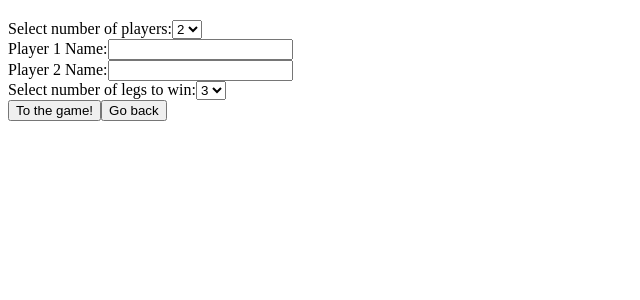
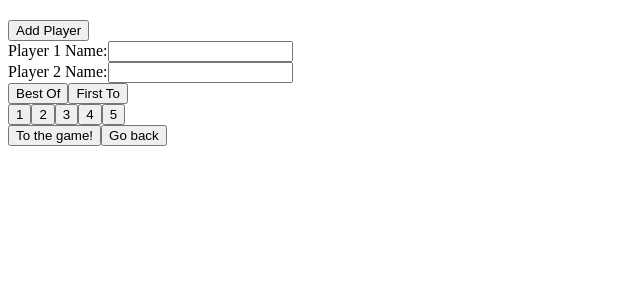
Before and after one commit to StanleyPete/nextjs-typescript-dart-app, a Next.js app: page /game-settings in a window 1280 px wide. Shown: the top 300 px of the page, without its empty margins (0-640 px from the left). Built offline with nearby package versions, Linux system fonts and the light colour scheme.

Commit message:
Major changes in game settings page. Selects replaced with buttons, validate player names and errors handling added.

```diff
--- a/src/app/game-settings/page.tsx
+++ b/src/app/game-settings/page.tsx
@@ -7,27 +7,62 @@ const GameSettings = () => {
    const router = useRouter()
    const searchParams = useSearchParams()
    const gameMode = searchParams.get('mode')! //exclamation point added (non-null assertion used when mode never returns null or undefined)
-   const [playerNames, setPlayerNames] = useState<string[]>(Array(2).fill(''))
-   const [numberOfPlayers, setNumberOfPlayers] = useState(2)
+
+   //State to track player names
+   const [playerNames, setPlayerNames] = useState<string[]>(['', ''])
+   // State to track game type (best of / first to)
+   const [gameType, setGameType] = useState<'bestOf' | 'firstTo'>('bestOf')
+   //State to track number of legs
    const [numberOfLegs, setNumberOfLegs] = useState(3)
+   //State to track if error occured
+   const [isError, setIsError] = useState<boolean>(false)
+   //State to set error message
+   const [errorMessage, setErrorMessage] = useState<string>('')
 
-   //Number of players handler
-   const handleNumberOfPlayers = (event: React.ChangeEvent<HTMLSelectElement>) => {
-      const newNumPlayers = Number(event.target.value)
-      setNumberOfPlayers(newNumPlayers)
-      setPlayerNames(Array(newNumPlayers).fill(''))
-   }
+   //Max number of players
+   const maxPlayers = 4
 
-   // Player name update handler
+   //Player name update handler
    const handleNameChange = (index: number, value: string) => {
       const newNames = [...playerNames]
       newNames[index] = value // Player name update for particular index
       setPlayerNames(newNames)
    }
 
+   //Add a new player input field
+   const addPlayerInput = () => {
+      if (playerNames.length < maxPlayers) {
+         setPlayerNames([...playerNames, ''])
+      } else {
+         setIsError(true)
+         setErrorMessage('Max player number is 4')
+      }
+   }
+
+   //Validate player names
+   const validatePlayerNames = () => {
+      if (playerNames.some(name => name.trim() === '')) {
+         setIsError(true)
+         setErrorMessage('All player names must be filled out.')
+         return false
+      }
+      return true
+   }
+
+   // Game type handler
+   const handleGameTypeChange = (type: 'bestOf' | 'firstTo') => {
+      setGameType(type)
+   }
+
    // Number of legs handler
-   const handleNumberOfLegs = (event: React.ChangeEvent<HTMLSelectElement>) => {
-      setNumberOfLegs(Number(event.target.value))
+   const handleNumberOfLegs = (legs: number) => {
+      setNumberOfLegs(legs)
+   }
+
+   //Error close handler
+   const closeError = () => {
+      setIsError(false)
+      setErrorMessage('')
    }
 
    // Preparing players data and generating URL
@@ -39,46 +74,78 @@ const GameSettings = () => {
       <div className='game-settings'>
          <h2>{gameMode}</h2>
 
+         {/* Error section */}
+         {isError && (
+            <div className="error">
+               <div className="error-content">
+                  <p>{errorMessage}</p>
+                  <button onClick={closeError}>OK</button>
+               </div>
+            </div>
+         )}
+
+         {/* Button to add a new player */}
+         <button onClick={addPlayerInput} className='add-player-button'>Add Player</button>
+
          {/* Selecting number of players section */}
-         <label htmlFor="numberOfPlayers">Select number of players:</label>
-         <select className='select-element number-of-players' id="numberOfPlayers" value={numberOfPlayers} onChange={handleNumberOfPlayers}>
-            <option value={1}>1</option>
-            <option value={2}>2</option>
-            <option value={3}>3</option>
-            <option value={4}>4</option>
-         </select>
-
-         {/* Player names input section */}
          <div>
-            {Array.from({ length: numberOfPlayers }).map((_, index) => (
+            {playerNames.map((name, index) => (
                <div key={index}>
                   <label htmlFor={`player-${index}`}>Player {index + 1} Name:</label>
                   <input
                      type="text"
                      id={`player-${index}`}
-                     value={playerNames[index]}
-                     onChange={(e) => handleNameChange(index, e.target.value)}
+                     value={name}
+                     onChange={(event) => handleNameChange(index, event.target.value)}
                   />
                </div>
             ))}
          </div>
 
+         {/* Selecting game type section */}
+         <div className='game-type-buttons'>
+            <button
+               className={`game-type-button ${gameType === 'bestOf' ? 'active' : ''}`}
+               onClick={() => handleGameTypeChange('bestOf')}
+            >
+               Best Of
+            </button>
+            <button
+               className={`game-type-button ${gameType === 'firstTo' ? 'active' : ''}`}
+               onClick={() => handleGameTypeChange('firstTo')}
+            >
+               First To
+            </button>
+         </div>
+
          {/* Selecting number of legs section */}
-         <div>
-            <label htmlFor="numberOfLegs">Select number of legs to win:</label>
-            <select className='select-element number-of-legs' id="numberOfLegs" value={numberOfLegs} onChange={handleNumberOfLegs}>
-               <option value={1}>1</option>
-               <option value={2}>2</option>
-               <option value={3}>3</option>
-               <option value={4}>4</option>
-               <option value={5}>5</option>
-            </select>
+         <div className='legs-buttons'>
+            {[1, 2, 3, 4, 5].map((legs) => (
+               <button
+                  key={legs}
+                  className={`legs-button ${numberOfLegs === legs ? 'active' : ''}`} // Dodanie klasy "active" dla wybranego przycisku
+                  onClick={() => handleNumberOfLegs(legs)}
+               >
+                  {legs}
+               </button>
+            ))}
          </div>
+
 
          {/* Buttons section */}
          <div className='game-settings-buttons'>
             <Link href={gameUrl}>
-               <button className='game-start'>To the game!</button>
+               <button
+                  className='game-start'
+                  onClick={(event) => {
+                     if(!validatePlayerNames()){
+                        event.preventDefault()
+                        return
+                     }
+                  }}
+               >
+                  To the game!
+               </button>
             </Link>
             <button className='go-back' onClick={() => router.back()}>Go back</button>
          </div>
```
